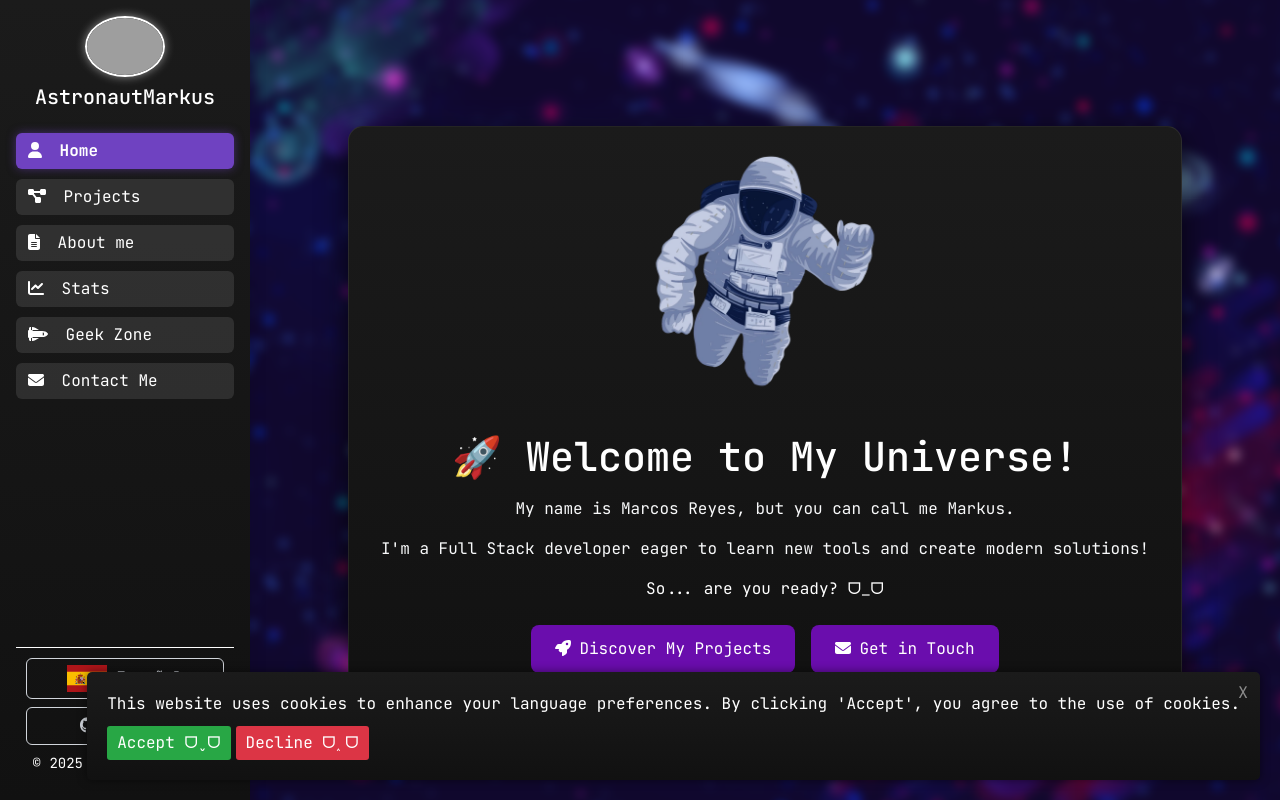
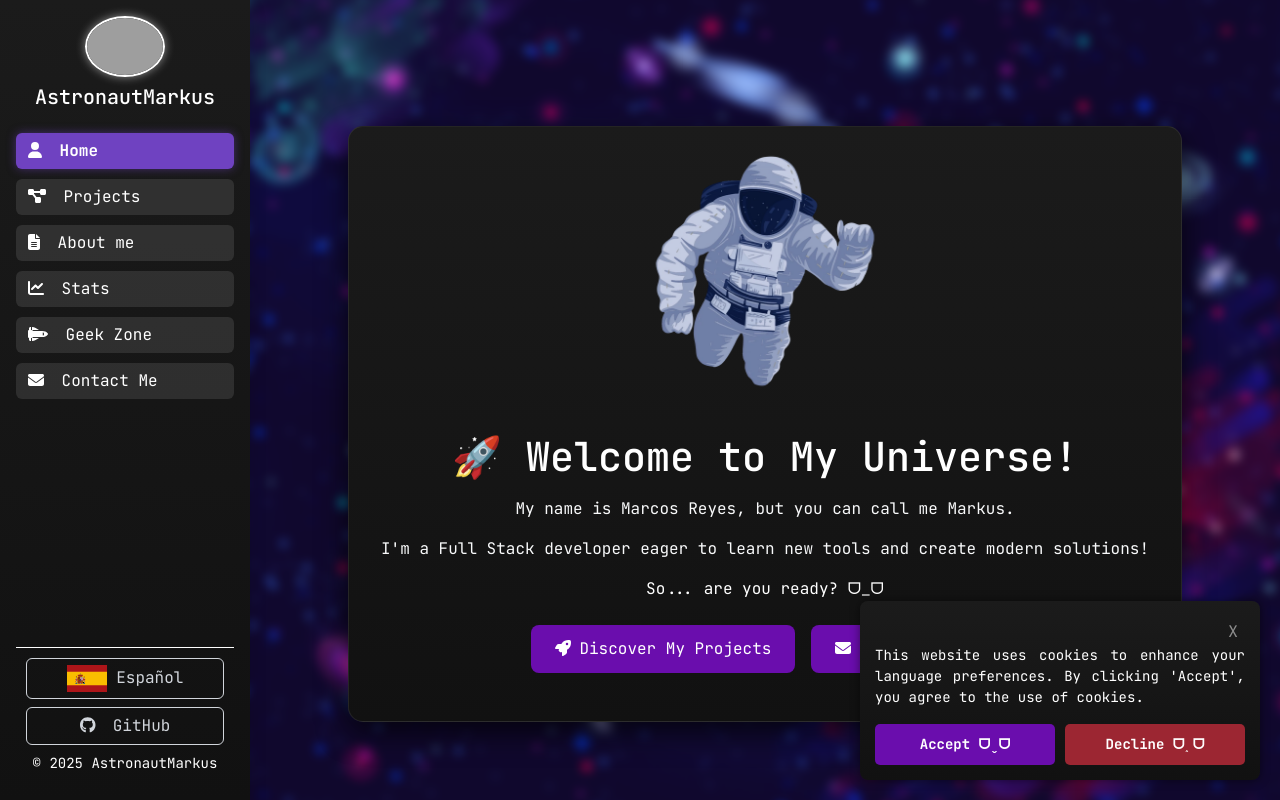
Before and after one commit to AstronautMarkus/Astrofolio, a React (Vite) app in the folder astronautmarkus/: page / in a window 1280 px wide. Built offline with nearby package versions, Linux system fonts and the light colour scheme; grey boxes are pictures that could not be loaded.

Commit message:
style: enhance styling and structure of CookiesAlert component

```diff
--- a/astronautmarkus/src/Components/CookiesAlert/CookiesAlert.css
+++ b/astronautmarkus/src/Components/CookiesAlert/CookiesAlert.css
@@ -4,52 +4,71 @@
   right: 20px;
   background: linear-gradient(to bottom, #1b1b1b, #111111);
   color: white;
-  padding: 20px;
-  border-radius: 5px;
+  padding: 15px;
+  border-radius: 8px;
   box-shadow: 0 0 10px rgba(0, 0, 0, 0.5);
   z-index: 1000;
   opacity: 0;
-  transition: opacity 2s;
+  transition: opacity 2s, max-height 1s;
+  max-width: 400px;
+  width: calc(100% - 40px);
 }
 
 .cookies-alert.visible {
   opacity: 1;
 }
 
-.cookies-alert p {
-  margin: 0 0 10px;
+.cookies-header {
+  display: flex;
+  justify-content: flex-end;
 }
 
-.cookies-alert .btn-accept,
-.cookies-alert .btn-reject {
+.cookies-body {
+  margin: 5px 0 15px;
+}
+
+.cookies-body p {
+  font-size: 14px;
+  line-height: 1.5;
+  text-align: justify;
+}
+
+.cookies-footer {
+  display: flex;
+  justify-content: space-between;
+  gap: 10px;
+}
+
+.cookies-footer .btn-accept,
+.cookies-footer .btn-reject {
+  flex: 1;
   color: white;
   border: none;
-  padding: 5px 10px;
-  margin-right: 5px;
+  padding: 10px;
   cursor: pointer;
-  border-radius: 3px;
+  border-radius: 5px;
+  font-size: 14px;
+  font-weight: bold;
+  transition: background-color 0.3s;
 }
 
-.cookies-alert .btn-accept {
-  background-color: #28a745;
+.cookies-footer .btn-accept {
+  background-color: #6a0dad;
 }
 
-.cookies-alert .btn-reject {
-  background-color: #dc3545;
+.cookies-footer .btn-reject {
+  background-color: #9c2632;
 }
 
-.cookies-alert .btn-accept:hover {
-  background-color: #218838;
+.cookies-footer .btn-accept:hover {
+  background-color: #8a2be2;
 }
 
-.cookies-alert .btn-reject:hover {
-  background-color: #c82333;
+.cookies-footer .btn-reject:hover {
+  background-color: #e33849;
 }
 
-.cookies-alert .btn-close {
-  position: absolute;
-  top: 5px;
-  right: 5px;
+.cookies-header .btn-close {
   background: none;
   border: none;
   color: white;
@@ -62,7 +81,23 @@
     left: 50%;
     bottom: 20px;
     transform: translateX(-50%);
-    width: calc(100% - 40px);
-    max-width: 100%;
+    max-width: 90%;
+    padding: 10px;
+    font-size: 13px;
+  }
+
+  .cookies-body p {
+    font-size: 13px;
+  }
+
+  .cookies-footer {
+    flex-direction: column;
+    gap: 10px;
+  }
+
+  .cookies-footer .btn-accept,
+  .cookies-footer .btn-reject {
+    padding: 8px;
+    font-size: 13px;
   }
 }
--- a/astronautmarkus/src/Components/CookiesAlert/CookiesAlert.tsx
+++ b/astronautmarkus/src/Components/CookiesAlert/CookiesAlert.tsx
@@ -40,12 +40,18 @@ const CookiesAlert: React.FC<CookiesAlertProps & { locale: any }> = ({ onAccept,
   if (!visible) return null;
 
   return (
-    <div className={`cookies-alert ${fade ? 'visible' : ''}`}>
+  <div className={`cookies-alert ${fade ? 'visible' : ''}`}>
+    <div className="cookies-header">
       <button onClick={handleClose} className="btn-close">X</button>
+    </div>
+    <div className="cookies-body">
       <p>{locale.cookiesLanguageInfo}</p>
+    </div>
+    <div className="cookies-footer btn-container">
       <button onClick={handleAccept} className="btn-accept">{locale.cookiesAccept}</button>
       <button onClick={handleReject} className="btn-reject">{locale.cookiesDecline}</button>
     </div>
+  </div>
   );
 };
 
```
